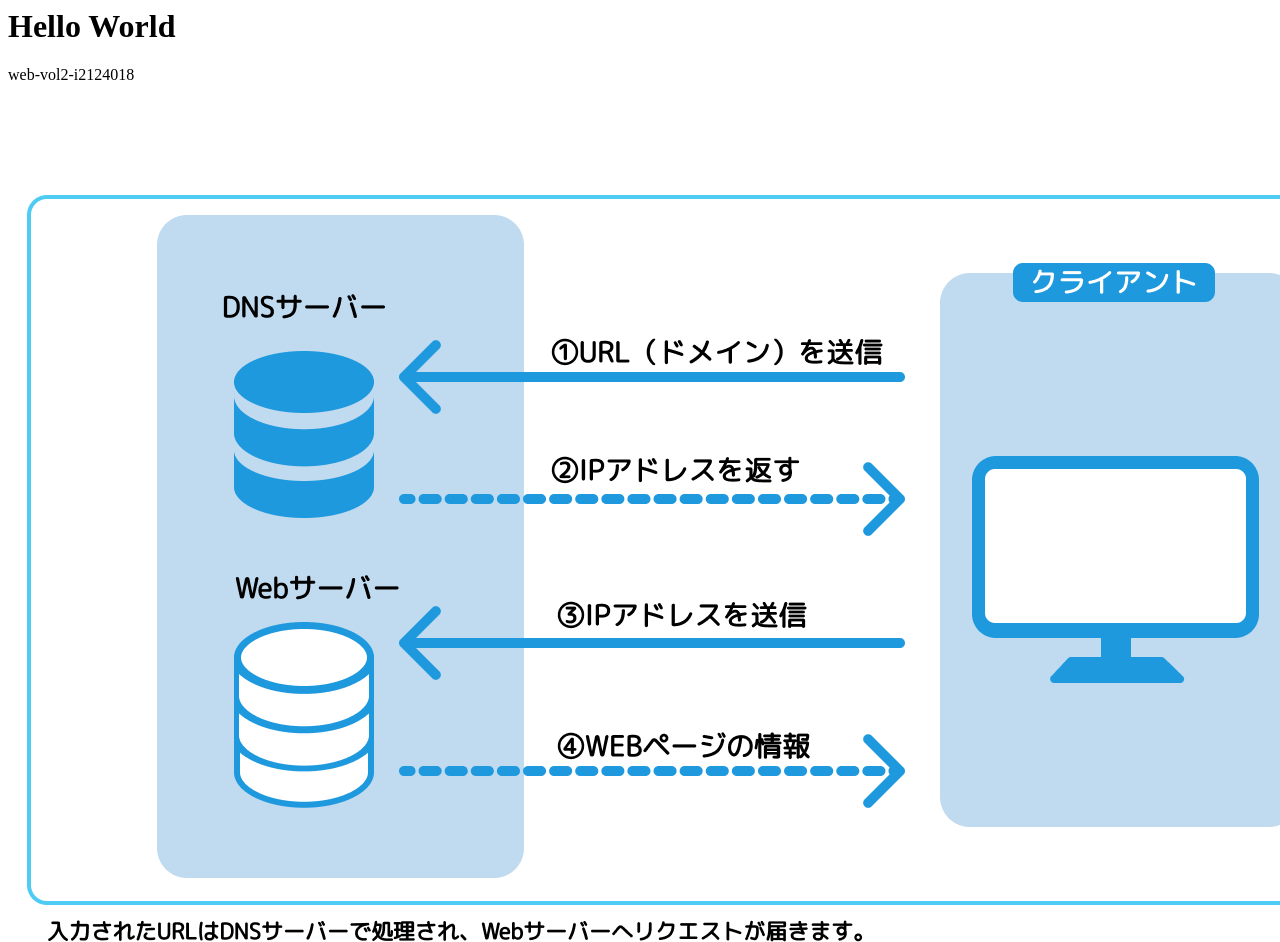
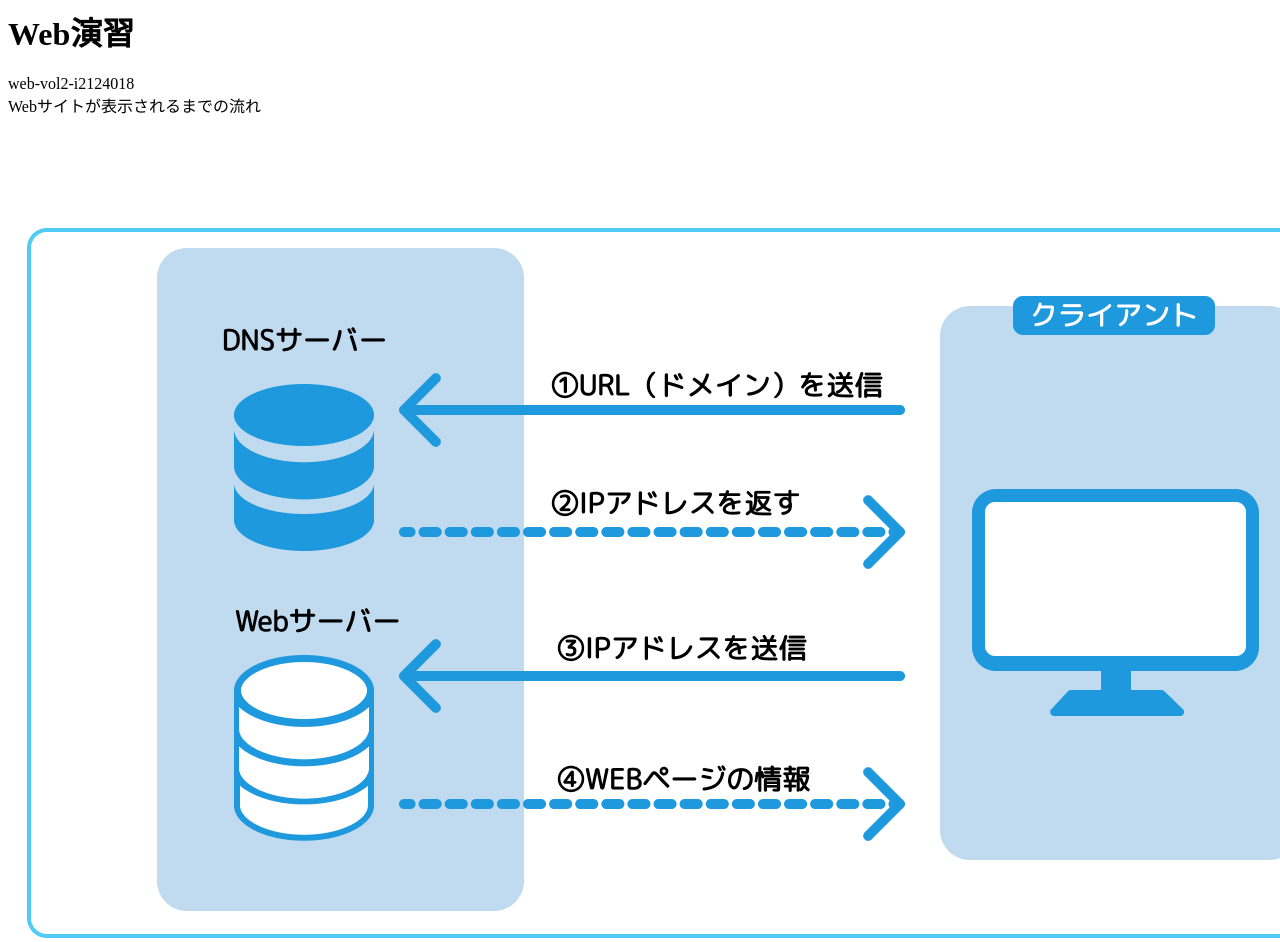
Before and after one commit to i2124018/vol2, a plain HTML site: page index.html in a window 1280 px wide. Shown: the top 942 px of the page. Drawn offline with Linux system fonts and the light colour scheme.

Commit message:
Update index.html

```diff
--- a/index.html
+++ b/index.html
@@ -1,7 +1,12 @@
 <htmll>
+  <head>
+
+  </head>
   <body>
-   <h1>Hello World</h1>
-   <p>web-vol2-i2124018</p>
+   <h1>Web演習</h1>
+   <p>web-vol2-i2124018<br>
+    Webサイトが表示されるまでの流れ</p>
+
     <img src="https://i2124018.github.io/vol2/i2124018.png">
   </body>
 </html>
```
